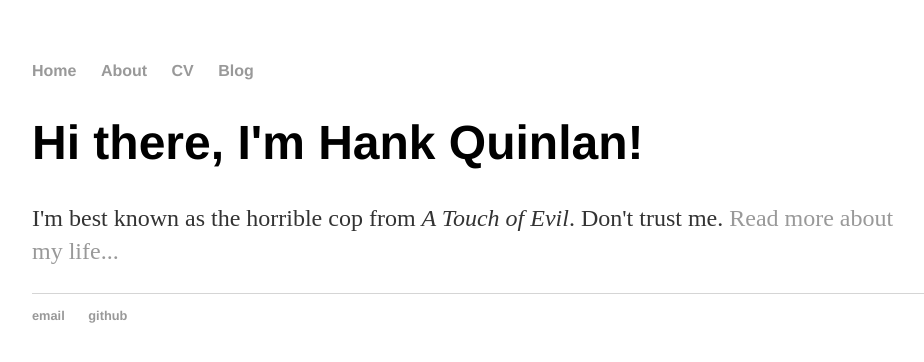
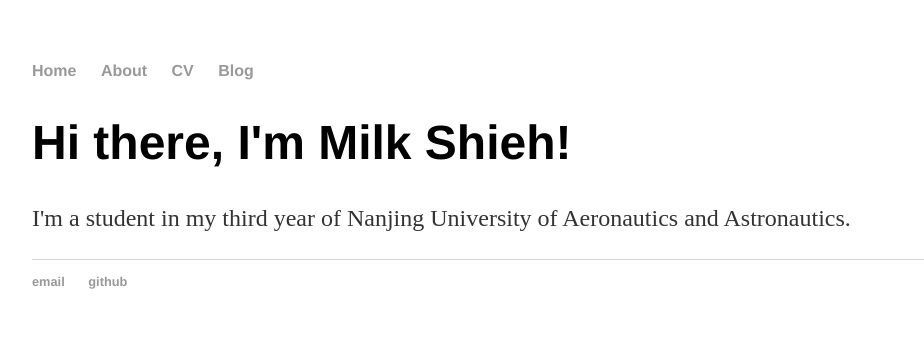
Before and after one commit to milkshieh/milkshieh.github.io, a Jekyll site: the page built from index.html, in a window 1280 px wide. Shown: the top 362 px of the page, without its empty margins (160-1084 px from the left). Built offline with Jekyll 4.4.1, drawn with Linux system fonts in a browser that asks for light colours.

Commit message:
Update index.html

```diff
--- a/index.html
+++ b/index.html
@@ -1,9 +1,9 @@
 ---
 layout: default
-title: Hank Quinlan, Horrible Cop
+title: Milk Shieh
 ---
 
 		<div class="blurb">
-			<h1>Hi there, I'm Hank Quinlan!</h1>
-			<p>I'm best known as the horrible cop from <em>A Touch of Evil</em>. Don't trust me. <a href="/about">Read more about my life...</a></p>
+			<h1>Hi there, I'm Milk Shieh!</h1>
+			<p>I'm a student in my third year of Nanjing University of Aeronautics and Astronautics.</p>
 		</div>
```
